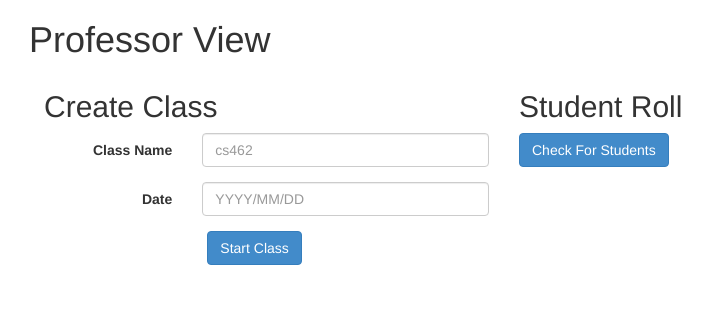
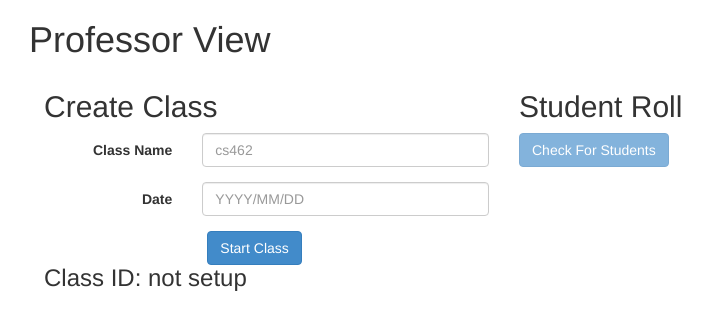
Before and after one commit to sublime1809/distributedAPI, a PHP site: page /professor.php in a window 1280 px wide. Shown: the top 330 px of the page, without its empty margins (41-753 px from the left). Run offline with PHP 8.4, Linux system fonts and the light colour scheme.

Commit message:
deleted studen.php updated professor page

```diff
--- a/professor.php
+++ b/professor.php
@@ -24,12 +24,12 @@
 				<div class="col-sm-8 col-sm-offset-4">
 					<a href="javascript:void(0)" id="start_class" class="btn btn-primary">Start Class</a>
 				</div>
-				<div id="class_id"></div>
+				<h3>Class ID: <span id="class_id">not setup</span></h3>
 				</form>
 			</div>
 			<div class="col-sm-7">
 				<h2>Student Roll</h2>
-				<button id="update_roll" class="btn btn-primary">Check For Students</button>
+				<button id="update_roll" class="btn btn-primary disabled">Check For Students</button>
 				<div class="student_roll_container"></div>
 			</div>
 		</div>
@@ -51,19 +51,24 @@
 				return;
 			}
 
-			$.post("index.php/class",
+			$.post("index.php/classPeriod",
 			{
-				"name": name,
-				"date": date
+				"data":'{"name": "' + name + '","date": "' + date + '"}'
 			},
 			function(data) {
 				console.log(data);
+				$("#update_roll").removeClass("disabled");
 			}
 			);
 		});
 
 		$("#update_roll").click(function() {
 			//AJAX GET to download all students and display them.
+			var class_id = $("#class_id").html();
+			$.ajax({
+			  type: "GET",
+			  url: "index.php/signins/class_id/" + class_id;
+			});
 		});
 	</script>
 </html>
```
Also changed, not shown: objects/student.php (deleted, +0 -11 lines).
